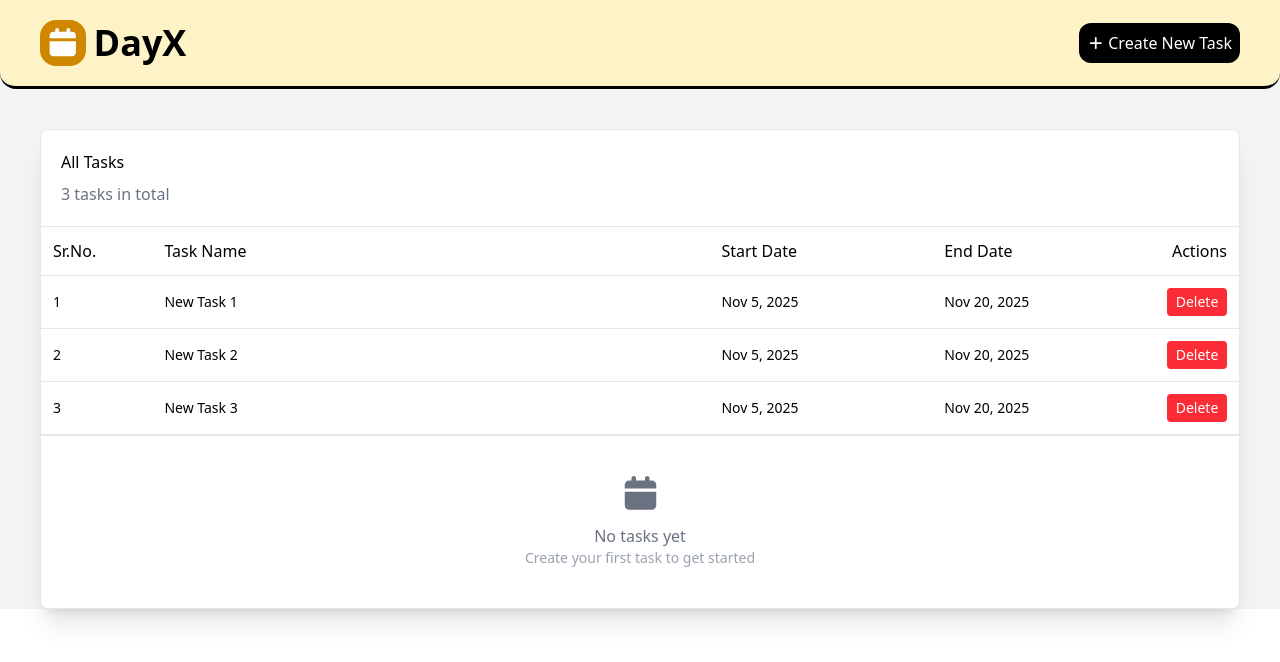
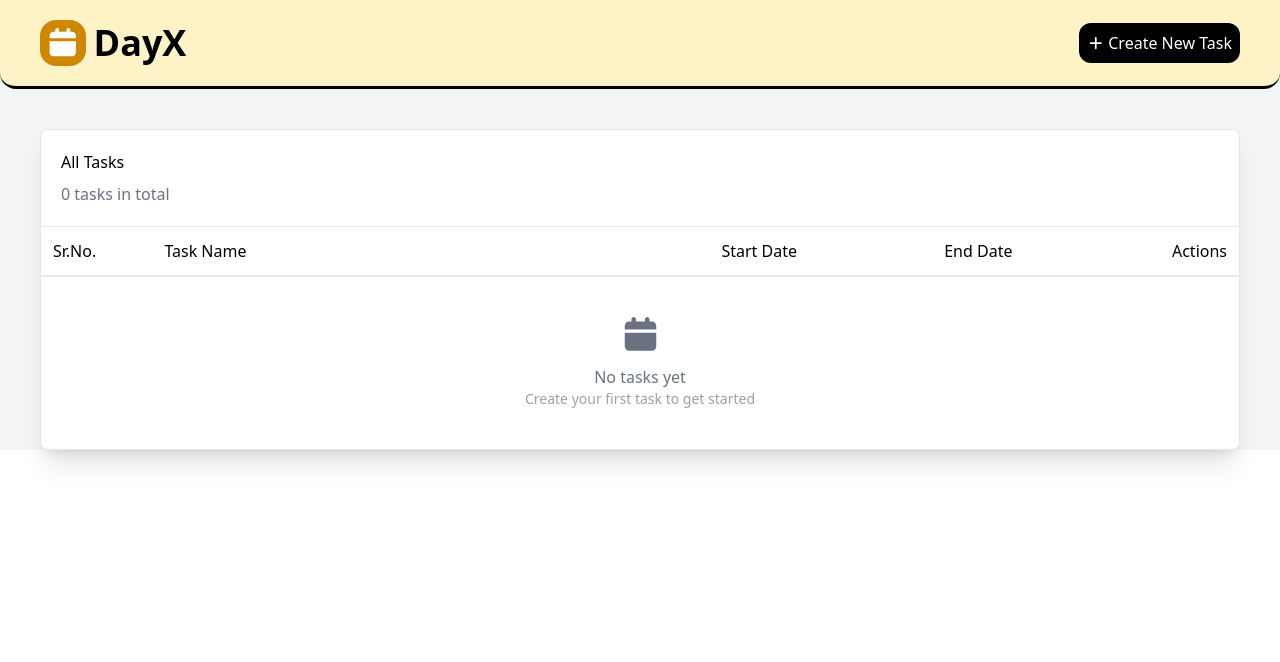
Before and after one commit to usanjay/dayX, a React (Vite) app: page / in a window 1280 px wide. Shown: the top 662 px of the page. Built offline with nearby package versions, Linux system fonts and the light colour scheme.

Commit message:
create  - save and load tasks to local storage

```diff
--- a/src/App.jsx
+++ b/src/App.jsx
@@ -4,39 +4,42 @@ import { Routes, Route } from 'react-router';
 import { useState } from "react";
 
 function App() {
-  const initialTasks = [
-    {
-      taskName: 'New Task 1',
-      startDate: new Date(2025, 10, 5),
-      endDate: new Date(2025, 10, 20)
-    }, {
-      taskName: 'New Task 2',
-      startDate: new Date(2025, 10, 5),
-      endDate: new Date(2025, 10, 20)
-    }, {
-      taskName: 'New Task 3',
-      startDate: new Date(2025, 10, 5),
-      endDate: new Date(2025, 10, 20)
-    }
 
-  ]
+  const loadTasks = () => {
+    const stored = JSON.parse(localStorage.getItem('tasks')) || [];
+    return stored.map(t => ({
+      ...t,
+      startDate: new Date(t.startDate),
+      endDate: new Date(t.endDate)
+    }));
+  }
 
-  const [tasks, setTasks] = useState(initialTasks);
+  const [tasks, setTasks] = useState(loadTasks);
 
   const toLocaleDate = (dateString) => {
     const [y, m, d] = dateString.split('-').map(Number);
     return new Date(y, m - 1, d);
   }
 
+  const addtoStorage = (tasks) => {
+    localStorage.setItem('tasks', JSON.stringify(tasks));
+  }
+
   const createTask = (data) => {
-    const temp = [{
-      task: data.taskName,
-      startDate: toLocaleDate(data.startDate),
-      endDate: toLocaleDate(data.endDate)
-    }]
+    const newList = [
+      ...tasks,
+      {
+        id: crypto.randomUUID(),
+        taskName: data.taskName,
+        startDate: toLocaleDate(data.startDate),
+        endDate: toLocaleDate(data.endDate)
+      }
+    ]
+    setTasks(newList);
+    addtoStorage(newList);
+  }
 
-    setTasks(temp);
-  }
+
 
   return (
     <Routes>
--- a/src/components/Header/NewTask.jsx
+++ b/src/components/Header/NewTask.jsx
@@ -2,20 +2,22 @@ import { useForm } from "react-hook-form";
 import { useNavigate } from "react-router";
 
 function NewTask({ createTask, createTaskVisibility, toggleVisibility }) {
-
+    const navigate = useNavigate();
     const {
         register,
-        handleSubmit
+        handleSubmit,
+        reset
     } = useForm();
 
-    const navigate = useNavigate();
+
     const onSubmit = (data) => {
         createTask(data);
+        reset();
         navigate('/');
         toggleVisibility();
     };
 
-    const handleClick = (e) => {
+    const onClose = (e) => {
         e.preventDefault();
         toggleVisibility();
     }
@@ -63,7 +65,7 @@ function NewTask({ createTask, createTaskVisibility, toggleVisibility }) {
 
                     <div className="mt-6 flex justify-around md:justify-end">
                         <button className="py-2 px-4 box-border border rounded-md cursor-pointer mr-4
-                            hover:bg-gray-100 transtion duration-100 w-full" onClick={handleClick}>Cancel</button>
+                            hover:bg-gray-100 transtion duration-100 w-full" onClick={onClose}>Cancel</button>
                         <button className="px-4 bg-black text-white rounded-md cursor-pointer
                             hover:bg-gray-900 transtion duration-100 w-full">Create Task</button>
                     </div>
--- a/src/pages/HomePage/Home.jsx
+++ b/src/pages/HomePage/Home.jsx
@@ -18,13 +18,13 @@ function Home({ createTask, tasks }) {
             <div className="bg-white m-5 md:m-10 rounded-lg border border-gray-200 shadow-xl">
                 <section className="p-3 md:p-5">
                     <h2>All Tasks</h2>
-                    <div className="text-gray-500 md:mt-2">{tasks.length} {tasks.length === 1 ? 'task': 'tasks'} in total</div>
+                    <div className="text-gray-500 md:mt-2">{tasks.length} {tasks.length === 1 ? 'task' : 'tasks'} in total</div>
                 </section>
 
                 {/* Tasks list - Desktop View*/}
                 {isMobile
-                    ? (<TaskListMobile tasks={tasks} />)
-                    : (<TaskList tasks={tasks} />)}
+                    ? (<TaskListMobile tasks={tasks} createTask={createTask} />)
+                    : (<TaskList tasks={tasks} createTask={createTask} />)}
 
 
                 {/* Empty List */}
--- a/src/pages/HomePage/TaskList.jsx
+++ b/src/pages/HomePage/TaskList.jsx
@@ -1,4 +1,11 @@
-import dateFormat from '../../utils/dateFormat'
+import dateFormat from '../../utils/dateFormat';
+// import { useNavigate } from 'react-router';
+
+// function TaskList({ tasks, createTask }) {
+// const navigate = useNavigate();
+// const handleClick = (task) => {
+//     navigate('/calander', { state: task });
+// };
 
 function TaskList({ tasks }) {
     return (
@@ -16,12 +23,14 @@ function TaskList({ tasks }) {
                     <div key={index} className="border-t text-sm border-gray-200 flex justify-between p-3 hover:bg-gray-300
                         cursor-pointer">
                         <div className="flex-1 my-auto ">{index + 1}</div>
-                        <div className="flex-5 my-auto">{task.taskName}</div>
+                        <div className="flex-5 my-auto" onClick={() => {
+                            // handleClick(task)
+                        }}>{task.taskName}</div>
                         <div className="flex-2 my-auto">{dateFormat(task.startDate)}</div>
                         <div className="flex-2 my-auto">{dateFormat(task.endDate)}</div>
                         <div className="w-15 text-center cursor-pointer bg-red-500 text-white p-1 rounded-sm my-auto ">Delete</div>
                     </div>
-                )
+                );
             })}
 
 
```
Also changed, not shown: src/data/tasks.js (added).
